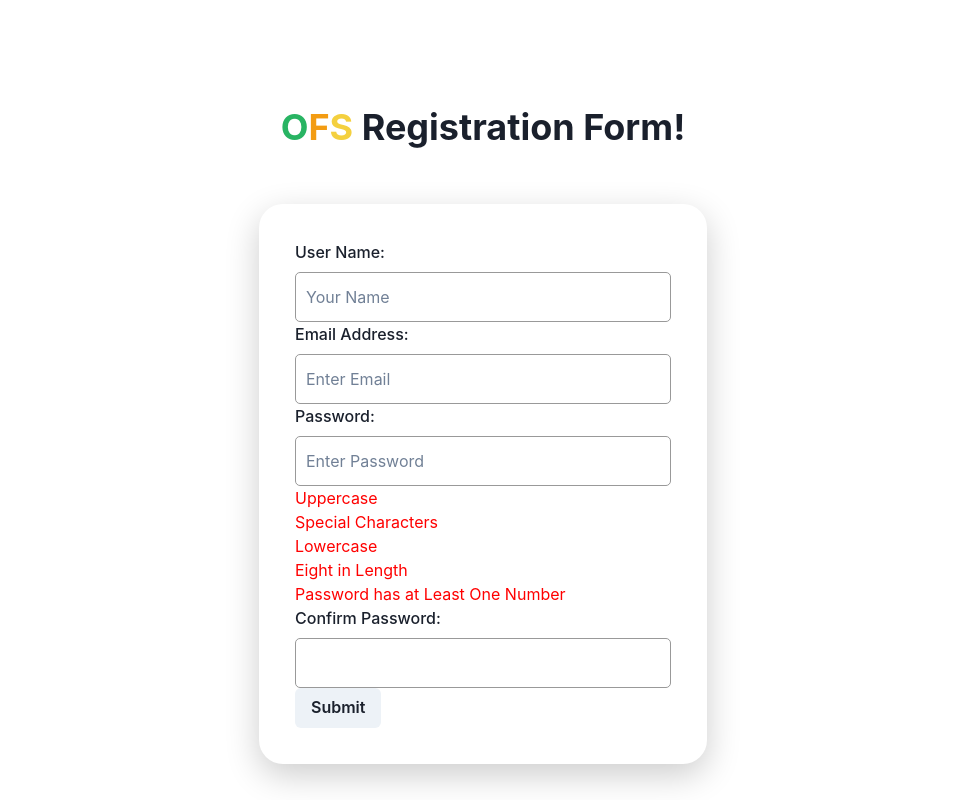
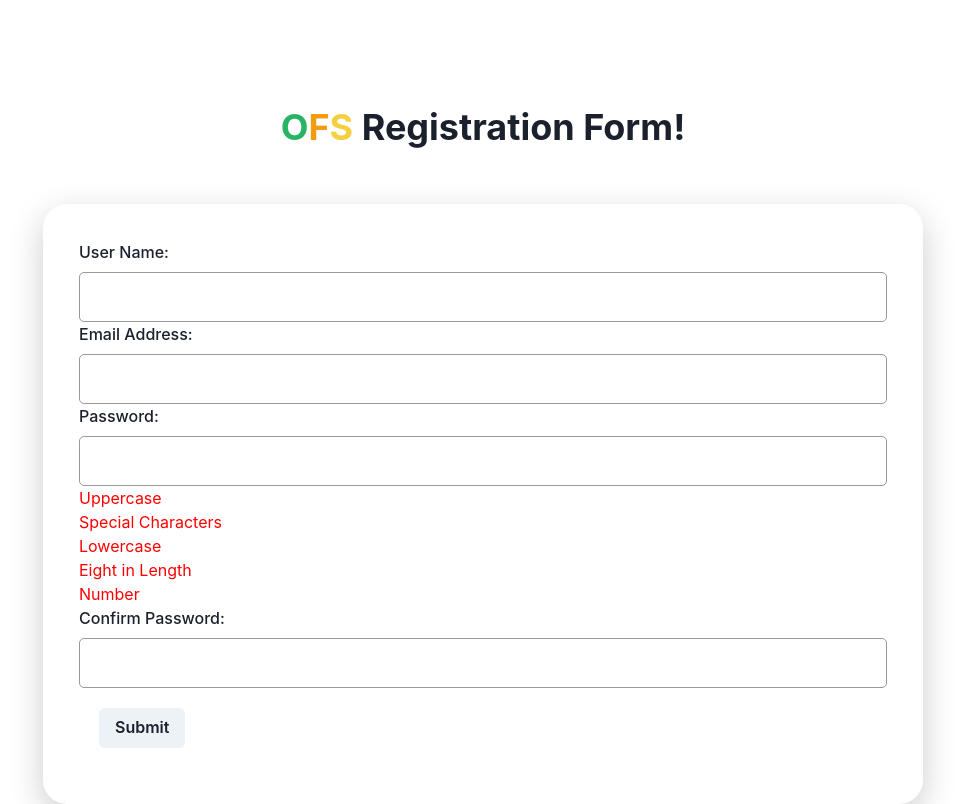
Before and after one commit to rKim19300/CS160-Team-4-OFS, a React (Create React App) app in the folder frontend/: page /SignUp in a window 1280 px wide. Shown: the whole page, without its empty margins (157-1122 px from the left). Built offline with nearby package versions, Linux system fonts and the light colour scheme.

Commit message:
Fixed Form Position and add TODO note for planned feature

```diff
--- a/frontend/src/Pages/PasswordStrengthIndicator.jsx
+++ b/frontend/src/Pages/PasswordStrengthIndicator.jsx
@@ -19,7 +19,7 @@ const PasswordStrengthIndicator = ({ password }) => {
       condition: password.length >= 8,
     },
     {
-      label: "Password has at Least One Number",
+      label: "Number",
       condition: /\d/.test(password),
     },
   ];
--- a/frontend/src/Pages/SignUpPage.jsx
+++ b/frontend/src/Pages/SignUpPage.jsx
@@ -4,7 +4,7 @@ import axiosInstance from "../axiosInstance";
 
 import { Formik, Form, Field, ErrorMessage } from "formik";
 import * as Yup from "yup";
-import PasswordStrengthIndicator from "./PasswordStrengthIndicator"; // Import the PasswordStrengthIndicator component
+import PasswordStrengthIndicator from "./PasswordStrengthIndicator";
 
 import {
   Text,
@@ -30,6 +30,18 @@ const validationSchema = Yup.object().shape({
     .required("Confirm Password is required"),
 });
 
+const handleRegistration = async (values) => {
+  // this function runs when we press "Submit"
+  try {
+    // Call the insert_new_user function from the DB class
+    // await DB.insert_new_user(values.email, values.userName, values.password);
+
+    console.log("User registered successfully!");
+  } catch (error) {
+    console.error("Error registering user:", error);
+  }
+};
+
 const FormComponent = () => {
   return (
     <div justification="center">
@@ -47,17 +59,16 @@ const FormComponent = () => {
           confirmPassword: "",
         }}
         validationSchema={validationSchema}
-        onSubmit={(values) => {
+        onSubmit={async (values) => {
+          // Call the insert_new_user function from the DB class
           // Handle form submission here
+          await handleRegistration(values);
           console.log(values);
         }}
       >
         {({ isSubmitting, values }) => (
-          <Form className={styles.SigUpContainer}>
+          <Form className={styles.sigUpContainer}>
             <div className={styles.emailInputContainer}>
-              {/* <label className={styles.formText} htmlFor="userName">
-                Username:
-              </label> */}
               <FormLabel className={styles.formText} htmlFor="userName">
                 User Name:{" "}
               </FormLabel>
@@ -65,45 +76,34 @@ const FormComponent = () => {
                 className={styles.formBoxInput}
                 type="text"
                 name="userName"
-                placeholder="Your Name"
               />
 
               <ErrorMessage name="userName" component="div" className="error" />
             </div>
 
             <div className={styles.emailInputContainer}>
-              {/* <label className={styles.formText} htmlFor="email">
-                Email:
-              </label> */}
+              {/* TODO: Handle email existed */}
               <FormLabel className={styles.formText} htmlFor="email">
                 Email Address:{" "}
               </FormLabel>
-              <Field
-                className={styles.formBoxInput}
-                type="text"
-                name="email"
-                placeholder="Enter Email"
-              />
+              <Field className={styles.formBoxInput} type="text" name="email" />
               <ErrorMessage name="email" component="div" className="error" />
             </div>
 
             <div className={styles.emailInputContainer}>
-              {/* <label className={styles.formText} htmlFor="password">
-                Password:
-              </label> */}
               <FormLabel className={styles.formText} htmlFor="password">
                 Password:{" "}
               </FormLabel>
-              {/* <Input type="password" name="password" /> */}
               <Field
                 className={styles.formBoxInput}
                 type="password"
                 name="password"
-                placeholder="Enter Password"
               />
               <ErrorMessage name="password" component="div" className="error" />
             </div>
-            {/* <div class="showpassword_box"><input type="checkbox" id="checkbox"><p>Show password</p></div>
+
+            {/* Next feature Plan: Click to show password
+            <div class="showpassword_box"><input type="checkbox" id="checkbox"><p>Show password</p></div>
             <Checkbox
               size="sm"
               colorScheme="green"
@@ -120,9 +120,6 @@ const FormComponent = () => {
             </div>
 
             <div className={styles.emailInputContainer}>
-              {/* <label className={styles.formText} htmlFor="confirmPassword">
-                Confirm Password:
-              </label> */}
               <FormLabel className={styles.formText} htmlFor="confirmPassword">
                 Confirm Password:
               </FormLabel>
@@ -141,6 +138,7 @@ const FormComponent = () => {
             <div>
               <Button
                 className={styles.continueButton}
+                margin="20px"
                 type="submit"
                 disabled={isSubmitting}
               >
--- a/frontend/src/Pages/SignUpPage.module.css
+++ b/frontend/src/Pages/SignUpPage.module.css
@@ -1,6 +1,25 @@
 .container {
     flex-direction: column;
     padding: 56px 0 0 0;
+}
+
+.sigUpContainer {
+    position: sticky;
+    box-sizing: border-box;
+    justify-content: start;
+    width: auto;
+    min-width: 35%;
+    height: auto;
+    max-height: calc(200vh);
+    max-width: calc(400vh);
+    flex-direction: column;
+    padding: 36px 36px;
+    border-radius: 24px;
+    box-shadow: 0 11px 34px 0 rgba(0, 0, 0, 0.2);
+    margin: auto;
+    margin-top: 50px;
+    margin-left: 200px;
+    margin-right: 200px;
 }
 
 .welcomeText {
@@ -34,25 +53,7 @@
     color: red;
 }
 
-.SigUpContainer {
-    justify-self: center;
-    box-sizing: border-box;
-    justify-content: start;
-    width: auto;
-    min-width: 35%;
-    height: auto;
-    max-height: calc(200vh);
-    max-width: calc(400pt);
-    flex-direction: column;
-    padding: 36px 36px;
-    border-radius: 24px;
-    box-shadow: 0 11px 34px 0 rgba(0, 0, 0, 0.2);
-    margin: auto;
-    margin-top: 50px;
-    /* margin-bottom: 50px; */
-    margin-left: 200px;
-    margin-right: 200px;
-}
+
 
 /* .showpassword_box {
     display: flex;
```
